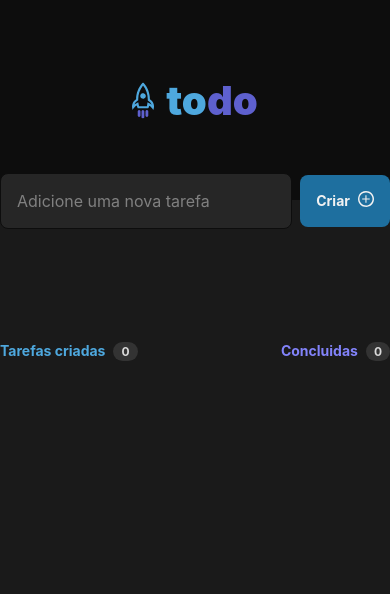
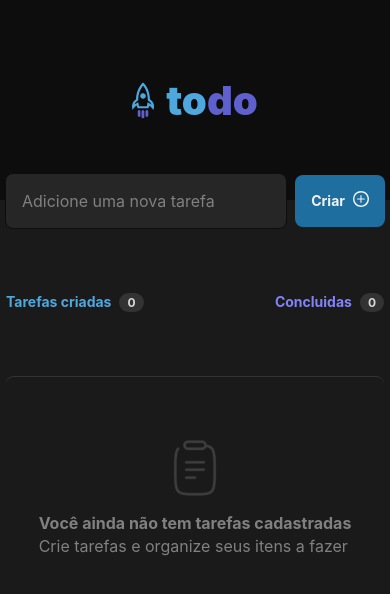
Before and after one commit to LucasLunarj/todo-list-rocketseat-jsx, a React (Vite) app: page / in a window 390 px wide. Shown: the top 594 px of the page. Built offline with nearby package versions, Linux system fonts and the light colour scheme.

Commit message:
new style changes

```diff
--- a/src/App.css
+++ b/src/App.css
@@ -14,3 +14,9 @@
   justify-content: center;
   margin-top: 92px;
 }
+
+@media (max-width: 700px) {
+  .container {
+    padding: 0px 5px 0px 5px;
+  }
+}
--- a/src/components/TaskBar.module.css
+++ b/src/components/TaskBar.module.css
@@ -69,13 +69,9 @@
   background-color: var(--blue);
 }
 
-/* @media (max-width: 700px) {
-  .content {
+@media (max-width: 700px) {
+  .container {
+    padding-right: 5px;
+    padding-left: 5px;
   }
-  .content input {
-  }
-
-  .buttonBox {
-    width: 100vw;
-  }
-} */
+}
--- a/src/components/Tasks.jsx
+++ b/src/components/Tasks.jsx
@@ -1,10 +1,15 @@
-// import { EmptyTasks } from "./EmptyTasks";
+//Hooks
 import { useState } from "react";
+//Styles
 import styles from "./Tasks.module.css";
+//Components
 import { TasksCreated } from "./TasksCreated";
+import { EmptyTasks } from "./EmptyTasks";
 
 export function Tasks(props) {
-
+  const tasks = props.listData.map((item, index) => {
+    return <TasksCreated key={index} taskData={item.task} />
+  })
 
   return (
     <div className={styles.container}>
@@ -24,10 +29,8 @@ export function Tasks(props) {
       <div>
 
       </div>
-      {props.listData.map((item, index) => {
-        return <TasksCreated key={index} taskData={item.task} />
-      })}
-      {/* <EmptyTasks /> */}
+      {props.taksCreatedAmount === 0 ? < EmptyTasks /> : tasks}
+
     </div>
   );
 }
--- a/src/components/Tasks.module.css
+++ b/src/components/Tasks.module.css
@@ -70,3 +70,9 @@
   font-weight: 700;
   line-height: normal;
 }
+
+@media (max-width: 700px) {
+  .container {
+    padding: 1px;
+  }
+}
```
